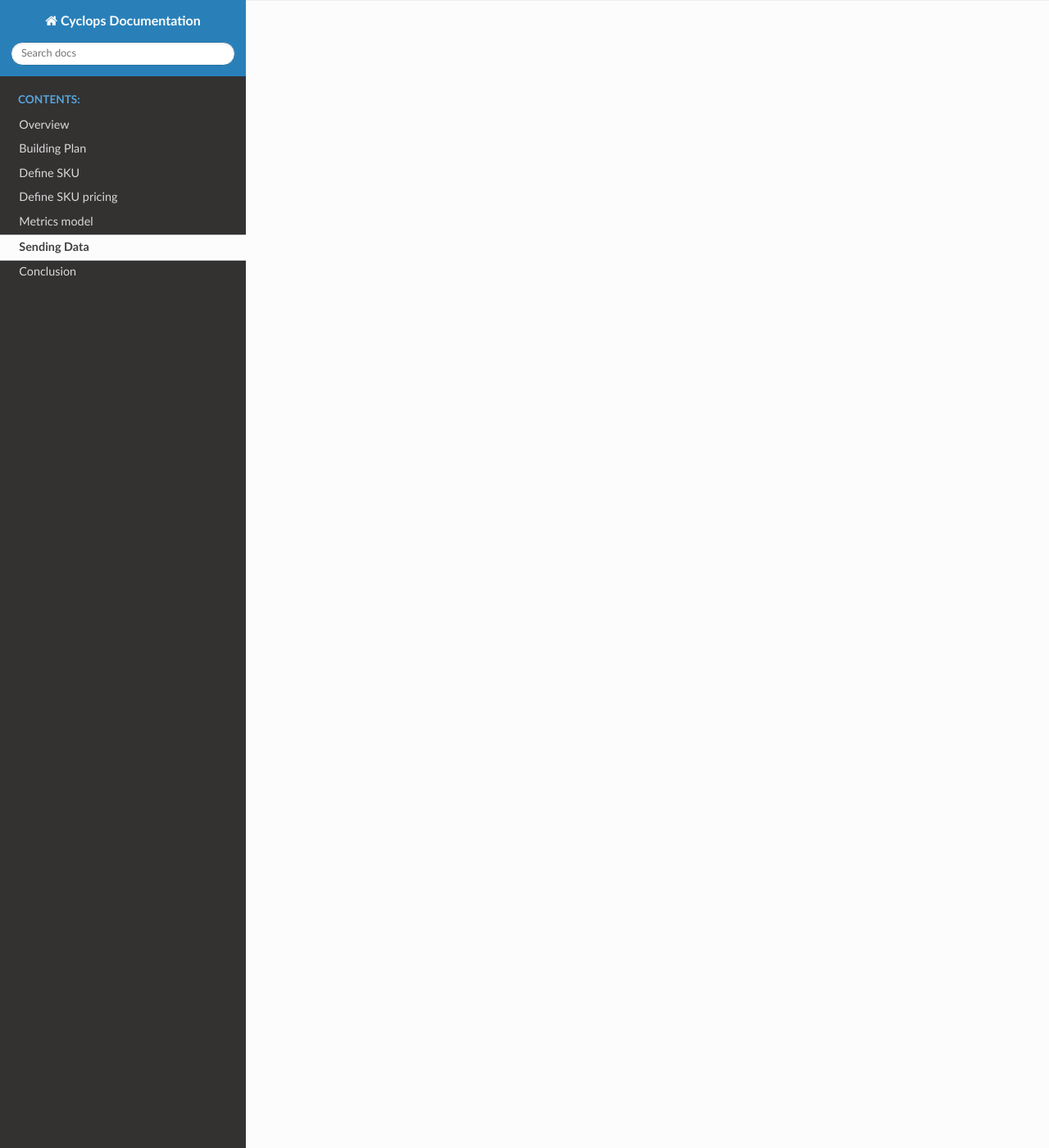
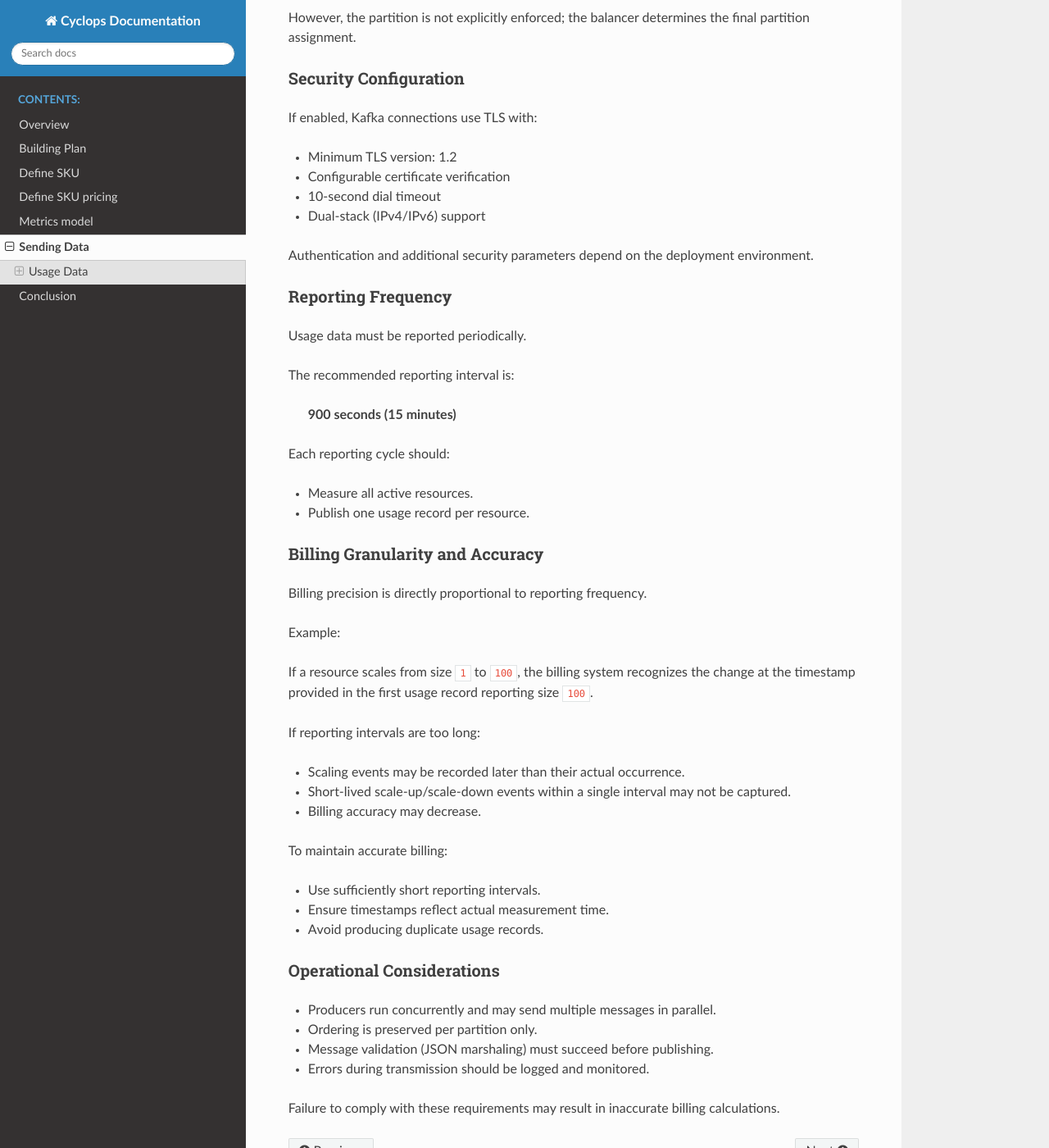
Before and after one commit to Cyclops-Labs/documentation, a Sphinx documentation site: the page built from docs/source/ingestion.rst, in a window 1280 px wide and 1400 px high, scrolled down 1399 px. Shown: the whole window at 82% size. Built offline with Sphinx 7.4.7 and the Read the Docs theme 3.1.0, drawn with Linux system fonts in a browser that asks for light colours; some of the changed text lies outside the part shown.

Commit message:
Update metrics transmission docs

```diff
--- a/docs/source/ingestion.rst
+++ b/docs/source/ingestion.rst
@@ -1,3 +1,117 @@
 ================
 Sending Data
 ================
+
+Usage Data
+##########
+
+The data structure defined in the *Metrics Model* page must be published to the Kafka service.
+
+Each Kafka message represents **a single usage record for a single resource**.
+
+Messages are transmitted individually (one resource per message), not as aggregated batches.
+
+Message Semantics
+-----------------
+
+Each published message must:
+
+- Represent exactly one resource.
+- Reflect the current measured state of that resource.
+- Contain a valid ``Time`` field (Unix timestamp, UTC).
+- Be encoded as UTF-8 JSON.
+
+Duplicate usage records must not be produced by the reporting system.
+
+A usage record is uniquely identified by the following fields:
+
+- ``Account``
+- ``ResourceId``
+- ``ResourceType``
+- ``Time``
+
+Billing Time Semantics
+----------------------
+
+Billing calculations are based strictly on the timestamp provided in the ``Time`` field.
+
+The system uses **event time**, not Kafka ingestion time.
+
+Incorrect timestamps will directly impact billing accuracy.
+
+Kafka Configuration
+--------------------
+
+- **Brokers**: Configurable list of Kafka broker addresses
+- **Topic**: ``UDR``
+- **Partitioning Strategy**: Load-balanced
+- **Message Encoding**: JSON (UTF-8)
+- **Transport Security**: TLS (TLS 1.2+ supported)
+
+Partitioning Behavior
+---------------------
+
+Partition selection is managed automatically by the Kafka writer using a load-balancing strategy (``LeastBytes`` balancer).
+
+The message key is set to:
+
+    ``<topic>-<partition-config-value>``
+
+However, the partition is not explicitly enforced; the balancer determines the final partition assignment.
+
+Security Configuration
+----------------------
+
+If enabled, Kafka connections use TLS with:
+
+- Minimum TLS version: 1.2
+- Configurable certificate verification
+- 10-second dial timeout
+- Dual-stack (IPv4/IPv6) support
+
+Authentication and additional security parameters depend on the deployment environment.
+
+Reporting Frequency
+-------------------
+
+Usage data must be reported periodically.
+
+The recommended reporting interval is:
+
+    **900 seconds (15 minutes)**
+
+Each reporting cycle should:
+
+- Measure all active resources.
+- Publish one usage record per resource.
+
+Billing Granularity and Accuracy
+--------------------------------
+
+Billing precision is directly proportional to reporting frequency.
+
+Example:
+
+If a resource scales from size ``1`` to ``100``, the billing system recognizes the change at the timestamp provided in the first usage record reporting size ``100``.
+
+If reporting intervals are too long:
+
+- Scaling events may be recorded later than their actual occurrence.
+- Short-lived scale-up/scale-down events within a single interval may not be captured.
+- Billing accuracy may decrease.
+
+To maintain accurate billing:
+
+- Use sufficiently short reporting intervals.
+- Ensure timestamps reflect actual measurement time.
+- Avoid producing duplicate usage records.
+
+Operational Considerations
+--------------------------
+
+- Producers run concurrently and may send multiple messages in parallel.
+- Ordering is preserved per partition only.
+- Message validation (JSON marshaling) must succeed before publishing.
+- Errors during transmission should be logged and monitored.
+
+Failure to comply with these requirements may result in inaccurate billing calculations.
--- a/docs/source/metric.rst
+++ b/docs/source/metric.rst
@@ -21,3 +21,9 @@
 - **Time** – Timestamp indicating when the usage record was created. Must be in *Unix timestamp* format.
 - **Unit** – The unit of the **Usage** field (for example, "GB").
 - **Usage** – The measured value (for example, disk size), expressed in the unit defined by **Unit**.
+
+Requirements for the ``Time`` field:
+
+- Must be a Unix timestamp (seconds since epoch)
+- Must be expressed in UTC
+- Must represent the actual measurement time
```
